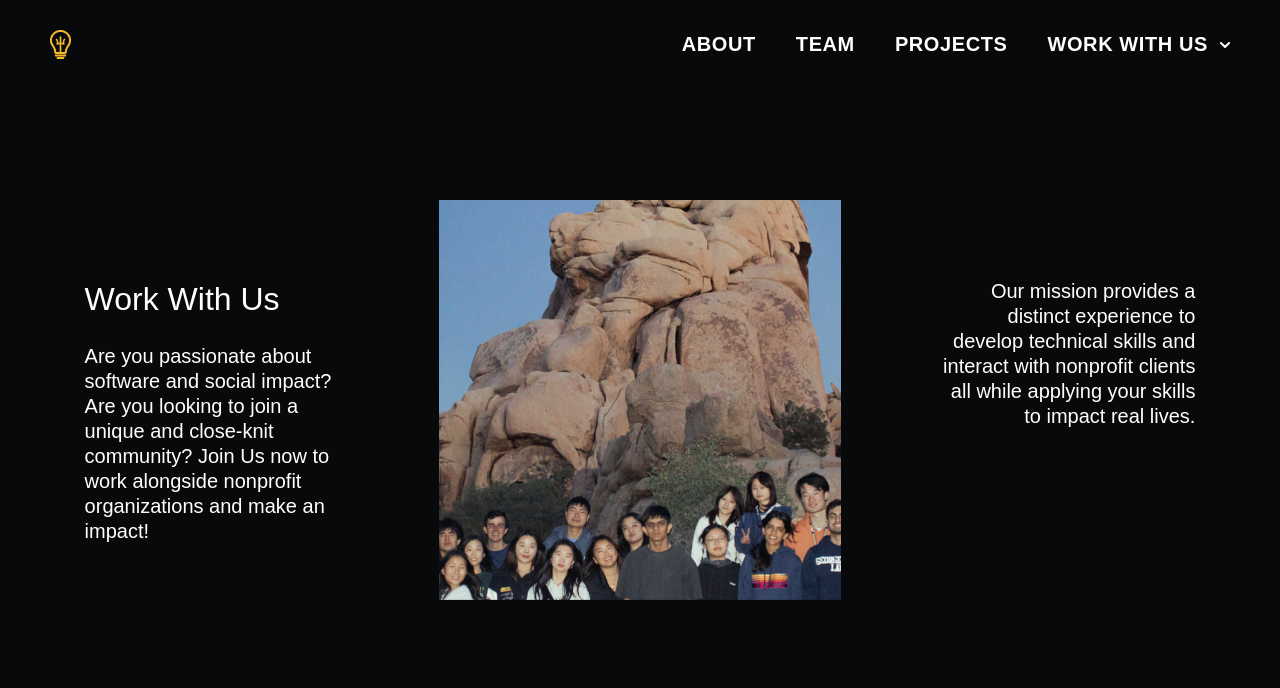
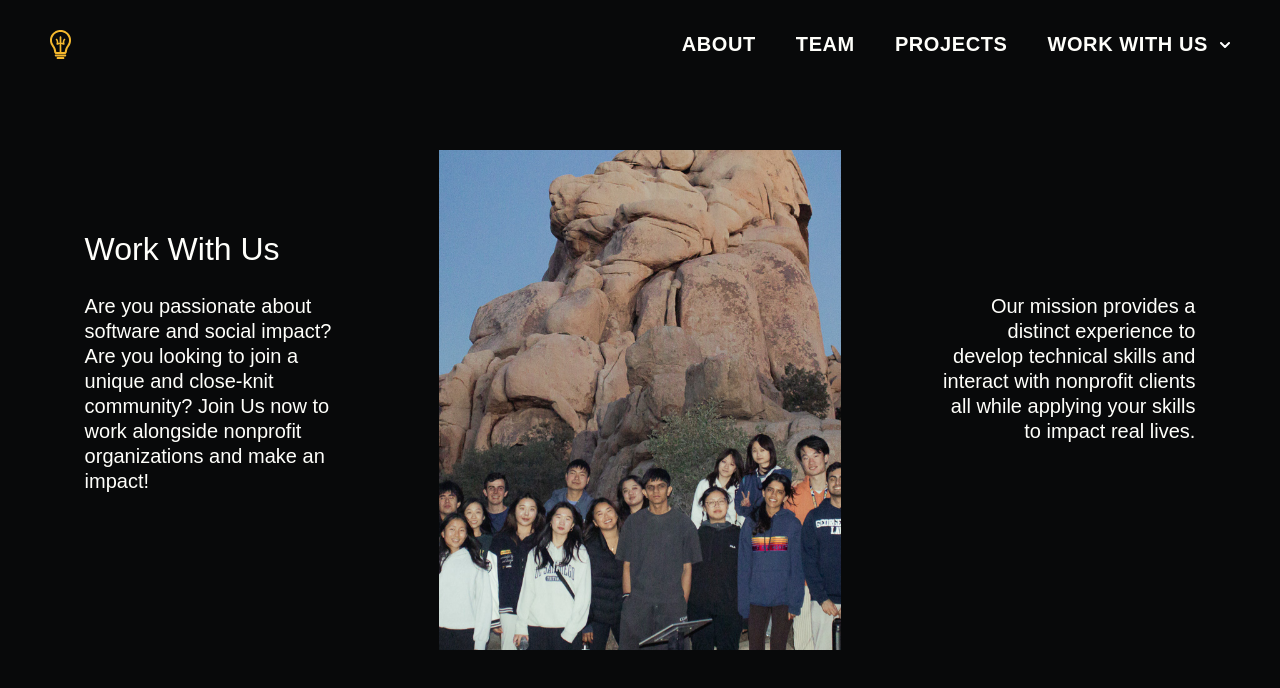
Before and after one commit to TritonSE/TSE-Website-2026, a Next.js app in the folder frontend/: page /members in a window 1280 px wide. Shown: the top 688 px of the page. Built offline with nearby package versions, Linux system fonts and the light colour scheme; a web font is replaced by a local one.

Commit message:
fixed image scrolling and text alignment

```diff
--- a/frontend/src/components/members/WorkWithUs.module.css
+++ b/frontend/src/components/members/WorkWithUs.module.css
@@ -36,6 +36,7 @@
 
 .missionCopy {
   grid-column: 3;
+  padding-top: 65px;
   text-align: right;
 }
 
--- a/frontend/src/components/members/WorkWithUs.tsx
+++ b/frontend/src/components/members/WorkWithUs.tsx
@@ -14,9 +14,10 @@ export default function WorkWithUs() {
         startRadius={0}
         endRadius={0}
         mediaZoom={1}
-        stageHeight={50}
-        stickyTop={25}
-        scrollDistance={2}
+        mediaPosition="center 67%"
+        stageHeight={62.5}
+        stickyTop={18.75}
+        scrollDistance={1.6}
         holdDistance={0}
         smoothing={0.1}
         overlayScrim={0}
--- a/frontend/src/components/reactbits/ScrollExpand/ScrollExpand.tsx
+++ b/frontend/src/components/reactbits/ScrollExpand/ScrollExpand.tsx
@@ -55,6 +55,7 @@ type ScrollExpandProps = Omit<HTMLAttributes<HTMLDivElement>, "children"> & {
   startRadius?: number;
   endRadius?: number;
   mediaZoom?: number;
+  mediaPosition?: CSSProperties["objectPosition"];
   stageHeight?: number;
   stickyTop?: number;
   scrollDistance?: number;
@@ -83,6 +84,7 @@ export default function ScrollExpand({
   startRadius = 24,
   endRadius = 0,
   mediaZoom = 1.35,
+  mediaPosition = "center",
   stageHeight = 100,
   stickyTop = 0,
   scrollDistance = 1.2,
@@ -369,13 +371,16 @@ export default function ScrollExpand({
       <video
         ref={mediaRef as RefObject<HTMLVideoElement | null>}
         className={styles.media}
-        style={{ transform: `scale(${mediaZoom})` }}
         src={src}
         poster={poster}
         autoPlay
         muted
         loop
         playsInline
+        style={{
+          objectPosition: mediaPosition,
+          transform: `scale(${mediaZoom})`,
+        }}
       />
     ) : (
       <Image
@@ -386,7 +391,10 @@ export default function ScrollExpand({
         fill
         sizes={imageSizes}
         preload={preload}
-        style={{ transform: `scale(${mediaZoom})` }}
+        style={{
+          objectPosition: mediaPosition,
+          transform: `scale(${mediaZoom})`,
+        }}
         draggable={false}
       />
     );
```
